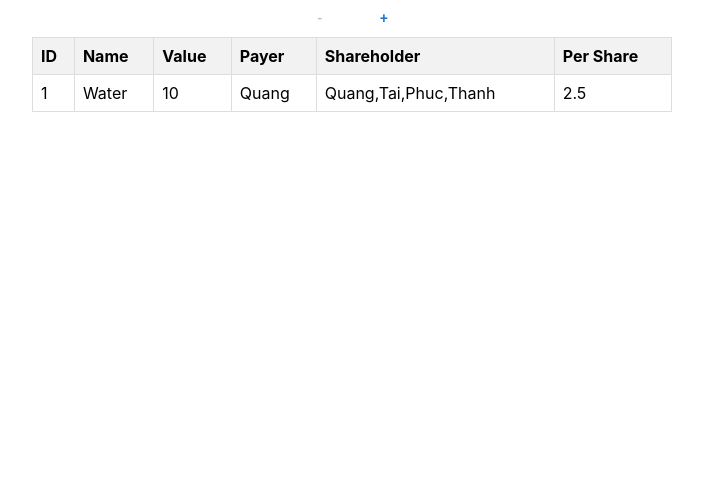
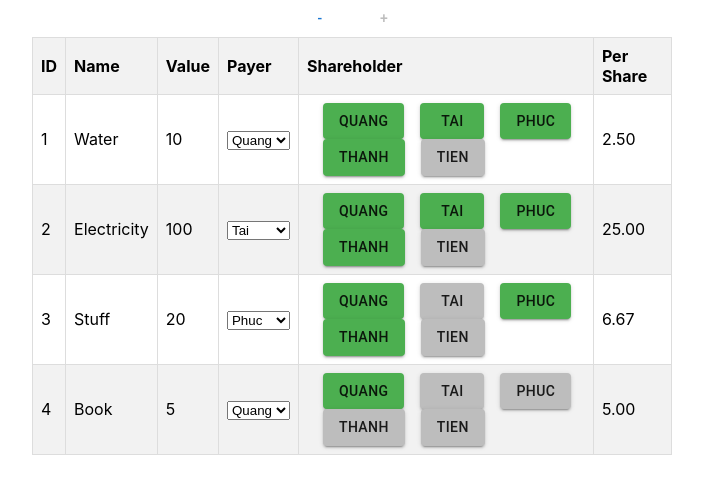
Before and after one commit to nhatquang237/my-app, a React (Create React App) app: page / in a window 1280 px wide. Shown: the top 494 px of the page, without its empty margins (288-991 px from the left). Built offline with nearby package versions, Linux system fonts and the light colour scheme.

Commit message:
[FEAT] First workable version of UI

```diff
--- a/src/App.js
+++ b/src/App.js
@@ -1,12 +1,14 @@
-import logo from './logo.svg';
+// import logo from './logo.svg';
 import './App.css';
 import SpendTable from './components/SpendTable';
+// import Form from './components/Form';
+
+
 
 function App() {
   return (
     <div className="App">
-      {SpendTable(1)}
-
+      {SpendTable()}
     </div>
   );
 }
--- /dev/null
+++ b/src/components/CustomButton.js
@@ -0,0 +1,45 @@
+import { createTheme, ThemeProvider } from '@mui/material/styles';
+import { green, grey } from '@mui/material/colors';
+import Button from '@mui/material/Button';
+import React, { useState } from 'react';
+
+const theme = createTheme({
+  palette: {
+    primary: green,
+    secondary: grey,
+  },
+});
+
+// Define the button's style based on the state
+const colorCheck = (isShare) => {
+  const color = isShare ? 'primary' : 'secondary'
+  return color
+};
+
+function MyButton(props) {
+  // Extract custom props
+  const { variant, color, isShare,...restProps } = props;
+
+  const [share, setShare] = useState(isShare);
+
+  const nestedHandle = () => {
+    restProps.onClick()
+    console.log("Nested checking");
+    setShare(!share)
+  }
+
+  return (
+
+    <ThemeProvider theme={theme}>
+      <Button
+        variant="contained"
+        color={colorCheck(share)} sx={{ ml: 2 }}
+        onClick={nestedHandle}
+      >
+        {props.children}
+      </Button>
+    </ThemeProvider>
+  );
+}
+
+export default MyButton;
--- /dev/null
+++ b/src/components/DropDownList.js
@@ -0,0 +1,18 @@
+import React from 'react';
+
+const DropdownList = (index, selectedOption, options, handleOptionChange) => {
+
+  return (
+    <div>
+      <select name={index} value={selectedOption} onChange={handleOptionChange}>
+        {options.map((option, index) => (
+          <option key={index} value={option}>
+            {option}
+          </option>
+        ))}
+      </select>
+    </div>
+  );
+};
+
+export default DropdownList;
--- /dev/null
+++ b/src/components/Form.js
@@ -0,0 +1,80 @@
+// Form.js
+
+import React from 'react';
+import '../styles/Form.css';
+
+class Form extends React.Component {
+  constructor(props) {
+    super(props);
+    this.state = {
+      name: '',
+      value: 0,
+      payer: '',
+      shareholder: '',
+    };
+  }
+
+  handleChange = (e) => {
+    const { name, value } = e.target;
+    this.setState({ [name]: value });
+  };
+
+  handleSubmit = (e) => {
+    e.preventDefault();
+    // Handle form submission here, e.g., send data to an API or perform validation
+  };
+
+  render() {
+    return (
+      <form onSubmit={this.handleSubmit}>
+        <div className="form-group">
+          <label htmlFor="name">Name</label>
+          <input
+            type="text"
+            id="name"
+            name="name"
+            value={this.state.name}
+            onChange={this.handleChange}
+            required
+          />
+        </div>
+        <div className="form-group">
+          <label htmlFor="email">Value</label>
+          <input
+            type="number"
+            id="value"
+            name="value"
+            value={this.state.value}
+            onChange={this.handleChange}
+            required
+          />
+        </div>
+        <div className="form-group">
+          <label htmlFor="payer">Payer</label>
+          <input
+            type="text"
+            id="payer"
+            name="payer"
+            value={this.state.payer}
+            onChange={this.handleChange}
+            required
+          />
+        </div>
+        <div className="form-group">
+          <label htmlFor="shareholder">Shareholder</label>
+          <input
+            type="textarea"
+            id="shareholder"
+            name="shareholder"
+            value={this.state.shareholder}
+            onChange={this.handleChange}
+          />
+        </div>
+        <button type="submit">Submit</button>
+      </form>
+    );
+  }
+}
+
+// const newForm = new Form([{ name: 'Stuff', value: 20, payer: 'Phuc', shareholder: ['Quang', 'Tai', 'Phuc', 'Thanh'] }]);
+export default Form;
--- a/src/components/SpendTable.js
+++ b/src/components/SpendTable.js
@@ -1,53 +1,97 @@
 import React, { useState } from 'react';
 import { Button } from '@mui/material';
-import Spend from './spendData.js';
+import Spend from './Spend.js';
+import MyButton from './CustomButton.js';
+// import Form from './Form';
+import DropDownList from './DropDownList.js';
 
-const SpendTable = (number_of_spend) => {
+const SpendTable = () => {
+
+  // Data for the dropdown options
+  const shareholderName = ['Quang', 'Tai', 'Phuc', 'Thanh', 'Tien'];
+
   // Sample data for the table
-
   var spendData = [
     { name: 'Water', value: 10, payer: 'Quang', shareholder: ['Quang', 'Tai', 'Phuc', 'Thanh'] },
-    { name: 'Electricity ', value: 100, payer: 'Quang', shareholder: ['Quang', 'Tai', 'Phuc', 'Thanh'] },
-    { name: 'Stuff', value: 20, payer: 'Phuc', shareholder: ['Quang', 'Tai', 'Phuc', 'Thanh'] },
+    { name: 'Electricity ', value: 100, payer: 'Tai', shareholder: ['Quang', 'Tai', 'Phuc', 'Thanh'] },
+    { name: 'Stuff', value: 20, payer: 'Phuc', shareholder: ['Quang', 'Phuc', 'Thanh'] },
     { name: 'Book', value: 5, payer: 'Quang'},
   ]
+
   // Create an array of Spend objects
   let spends = [];
+  let payers = [];
   function initSpend (input_data) {
-    let newObject = new Spend(input_data);
-    spends.push(newObject);
+    // Collect payer data
+    payers.push(input_data.payer);
+
+    // Collect spend data
+    let spend = new Spend(input_data);
+    spends.push(spend);
   }
   spendData.forEach(initSpend);
+
+  const isShare = (checkName, spendIndex) => {
+    return spends[spendIndex].shareholder.includes(checkName)
+  }
+
 
   // State to track the current page
   // The parameter inside useState function is the initialState or initial value of number,
   // or we can say that is default value
-  const [number, setNumber] = useState(number_of_spend);
+  const [number, setNumber] = useState(spendData.length);
+  const [selectedOptions, setSelectedOptions] = useState(payers);
 
   // Slice the data array to display only the items for the current page
   let displayedData = spends.slice(0, number);
 
-  // Function to handle page navigation
-  const handlePageChange = (value) => {
+  // Handler for number of visible items
+  const handleItemListChange = (value) => {
     // setNumber is not explicitly defined in our component code,
     // it's provided by React when you call useState, and you can use it to set the value of count as needed
     setNumber(value);
   };
 
+  // Event handler for when an option is selected
+  const handleOptionChange = (event) => {
+    // Get value and id of changed component
+    const { name, value } = event.target;
+
+    // parseInt to get index from component's name
+    var index = parseInt(name);
+
+    //  Create a new list that is a copy of the old list using the spread operator
+    //  another way to do is use: Array.from()
+    const updatedList = [...selectedOptions];
+    updatedList[index] = value;
+
+    // Update components state
+    setSelectedOptions(updatedList);
+  };
+
+
+
+  const handleShareholderClick = (shareIndex, name, index) => {
+    // Your custom onClick logic goes here
+    console.log('Button clicked!');
+    console.log(shareIndex, name, index);
+
+
+  };
 
   return (
     <>
       {/* Increasement buttons */}
       <div>
         <Button
-          onClick={() => handlePageChange(number - 1)}
+          onClick={() => handleItemListChange(number - 1)}
           disabled={number === 1}
         >
         {/* Minus button */}
           -
         </Button>
         <Button
-          onClick={() => handlePageChange(number + 1)}
+          onClick={() => handleItemListChange(number + 1)}
           disabled={number >= spends.length}
         >
           {/* Plus button */}
@@ -57,6 +101,7 @@ const SpendTable = (number_of_spend) => {
       {/* Table of spend */}
       <table>
         <thead>
+          {/* Label rows */}
           <tr>
             <th>ID</th>
             <th>Name</th>
@@ -66,15 +111,36 @@ const SpendTable = (number_of_spend) => {
             <th>Per Share</th>
           </tr>
         </thead>
+
         <tbody>
+          {/* Loop throught the displayedData, create a row for each data*/}
           {displayedData.map((item, index) => (
             <tr key={index}>
               <td>{index + 1}</td>
+
+              {/* Information of spend */}
               <td>{item.name}</td>
+
+              {/* Value of spend */}
               <td>{item.value}</td>
-              <td>{item.payer}</td>
-              <td>{item.shareholder.toString()}</td>
-              <td>{item.per_share}</td>
+
+              {/* Payer dropdown list */}
+              <td>{DropDownList(index, selectedOptions[index], shareholderName, handleOptionChange)}</td>
+
+              <td className='shareholderCell'>
+                {shareholderName.map((name, shareIndex) => (
+                  <MyButton
+                    key={'btn_' +shareIndex}
+                    isShare={isShare(name, index)}
+                    onClick={() => handleShareholderClick(shareIndex, name, index)}
+                  >
+                    {name}
+                  </MyButton>
+                ))}
+              </td>
+
+              {/* Value per person - only get 2 digits after the decimal */}
+              <td>{item.per_share.toFixed(2)}</td>
             </tr>
           ))}
         </tbody>
--- /dev/null
+++ b/src/styles/Button.css
@@ -0,0 +1,5 @@
+/* Button.css */
+
+button {
+  padding: 20px 20px;
+}
--- /dev/null
+++ b/src/styles/Form.css
@@ -0,0 +1,32 @@
+/* Form.css */
+
+.form-group {
+    margin-bottom: 20px;
+  }
+
+  label {
+    display: block;
+    margin-bottom: 5px;
+  }
+
+  input[type="text"],
+  input[type="email"],
+  input[type="password"] {
+    width: 100%;
+    padding: 10px;
+    border: 1px solid #ccc;
+    border-radius: 5px;
+  }
+
+  button {
+    padding: 10px 20px;
+    background-color: #007bff;
+    color: #fff;
+    border: none;
+    border-radius: 5px;
+    cursor: pointer;
+  }
+
+  button:hover {
+    background-color: #0056b3;
+  }
```
Also changed, not shown: src/components/Spend.js (renamed from src/components/spendData.js).
